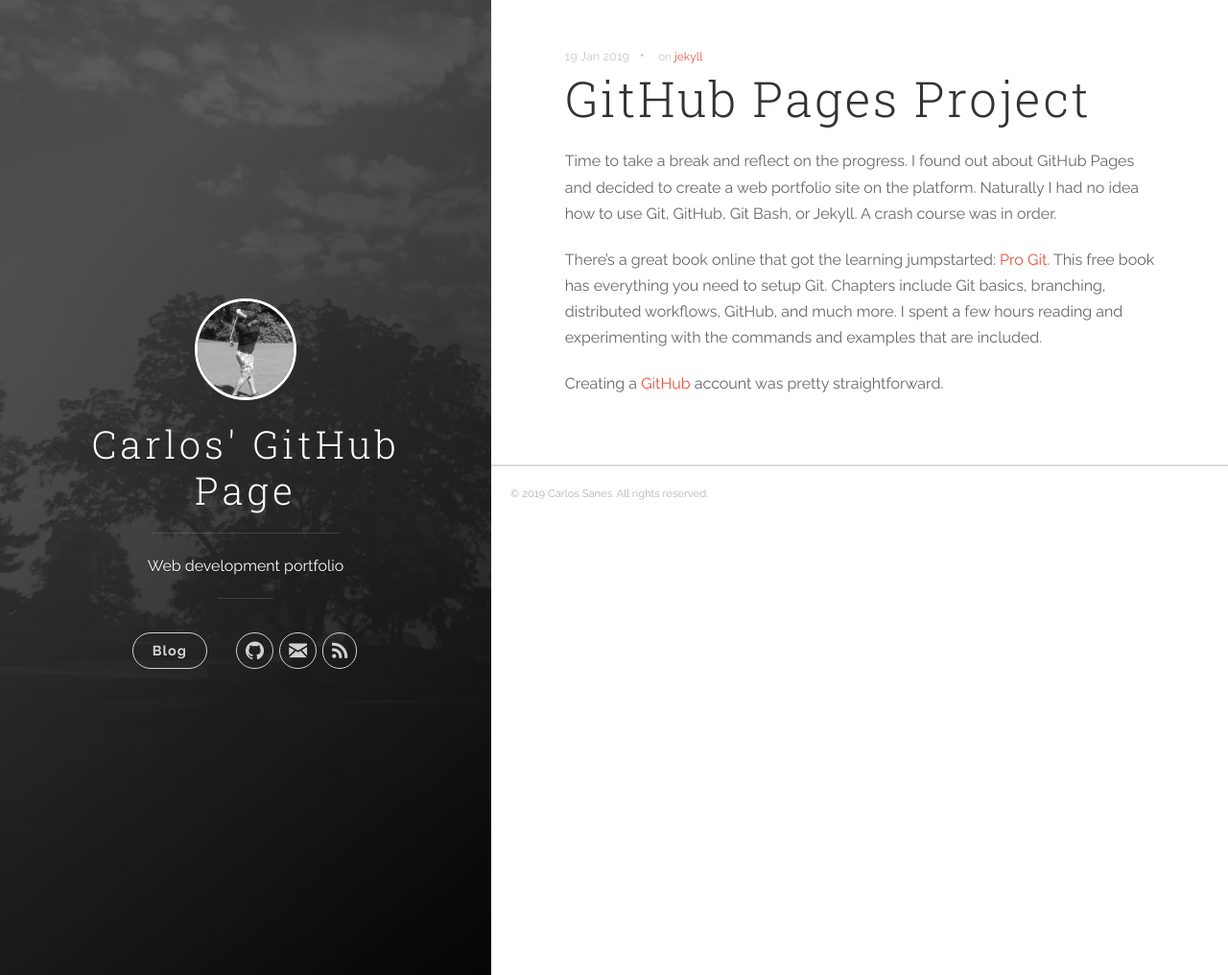
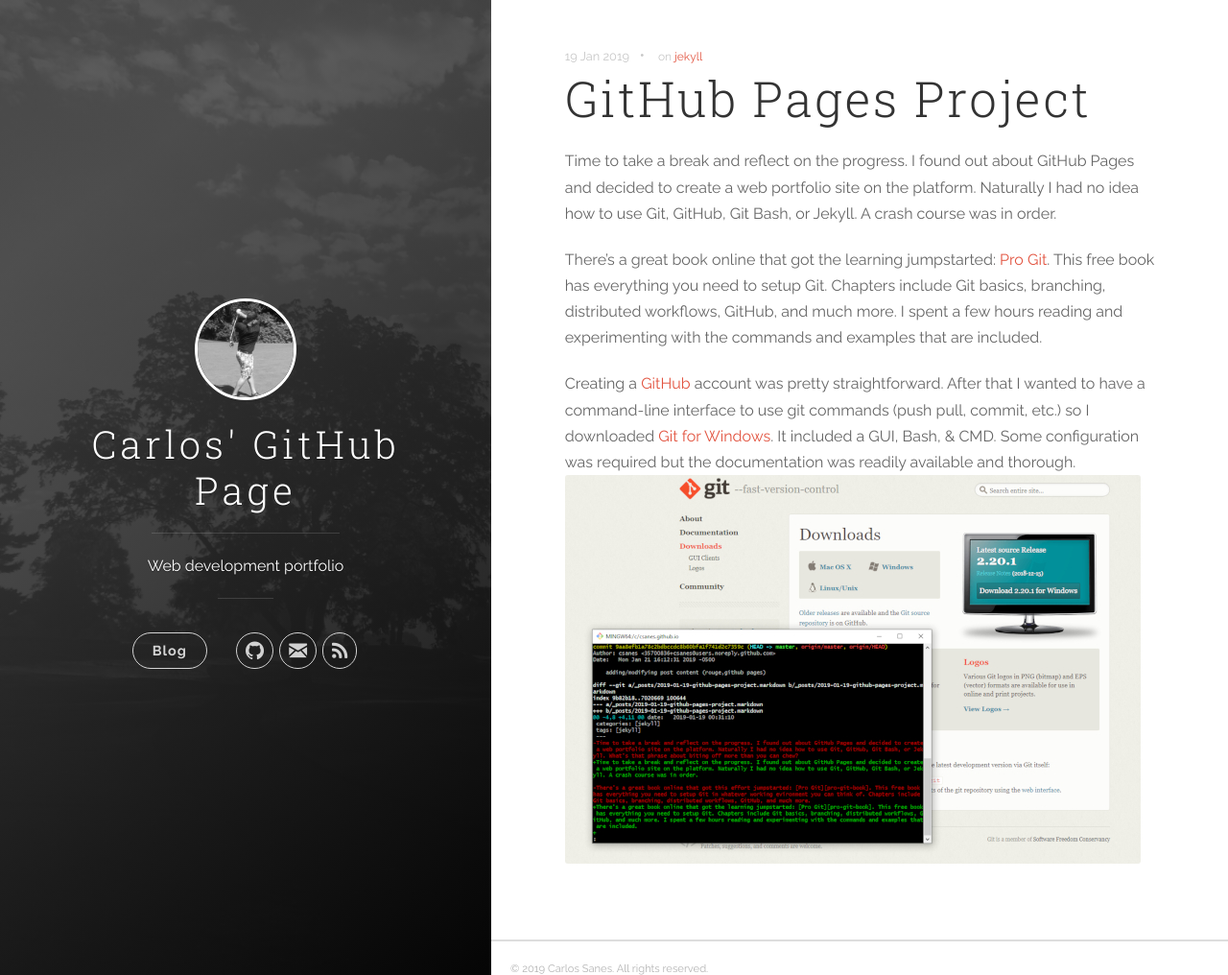
Before and after one commit to csanes/csanes.github.io, a Jekyll site: the page built from _posts/2019-01-19-github-pages-project.markdown, in a window 1280 px wide and 1016 px high. Shown: the whole window at 96% size. Built offline with Jekyll 4.4.1, drawn with Linux system fonts in a browser that asks for light colours.

Commit message:
added img ref to git-bash-ss in /images. testing...

```diff
--- a/_posts/2019-01-19-github-pages-project.markdown
+++ b/_posts/2019-01-19-github-pages-project.markdown
@@ -8,7 +8,11 @@
 
 There's a great book online that got the learning jumpstarted: [Pro Git][pro-git-book]. This free book has everything you need to setup Git. Chapters include Git basics, branching, distributed workflows, GitHub, and much more. I spent a few hours reading and experimenting with the commands and examples that are included.
 
-Creating a [GitHub][github-home] account was pretty straightforward.
+Creating a [GitHub][github-home] account was pretty straightforward. After that I wanted to have a command-line interface to use git commands (push pull, commit, etc.) so I downloaded [Git for Windows][git-for-windows]. It included a GUI, Bash, & CMD. Some configuration was required but the documentation was readily available and thorough.
+![alt text][git-bash]
+
 
 [pro-git-book]: https://git-scm.com/book/en/v2
 [github-home]: https://github.com
+[git-for-windows]: https://git-scm.com/downloads
+[git-bash]: https://csanes.github.io/images/git-bash-ss.jpg "Git Bash for Windows"
```
Also changed, not shown: images/git-bash-ss.jpg (added).
